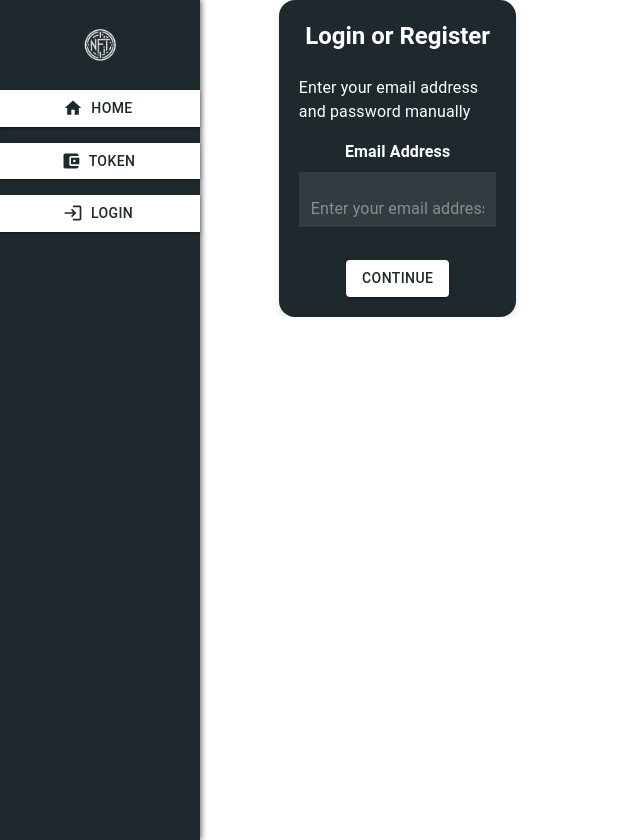
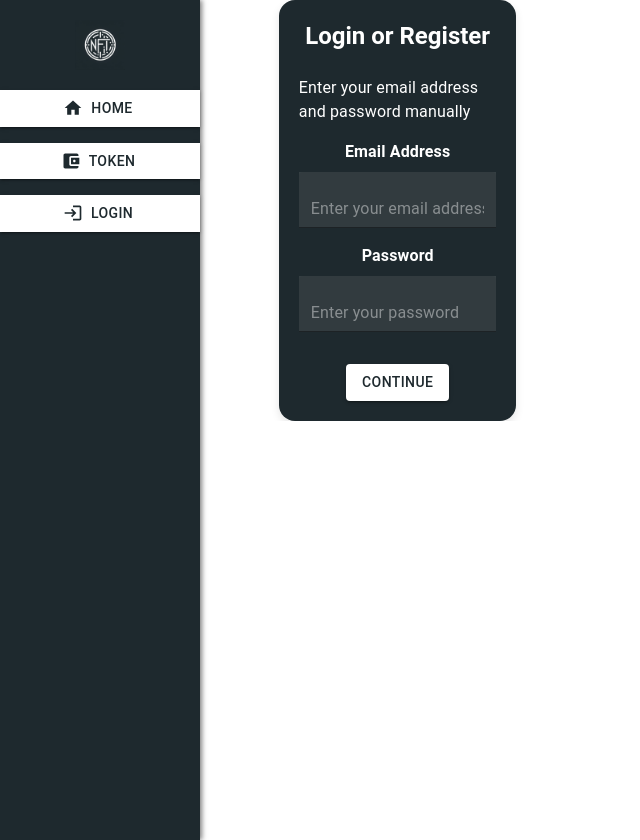
Before and after one commit to M-Blockchain-M-BKC-900/frontend, a React (Create React App) app in the folder enefte/: page /login in a window 1280 px wide. Shown: the whole page, without its empty margins (0-640 px from the left). Built offline with nearby package versions, Linux system fonts and the light colour scheme.

Commit message:
[MODIFIED] LoginPage

```diff
--- a/enefte/src/pages/LoginPage.js
+++ b/enefte/src/pages/LoginPage.js
@@ -36,6 +36,15 @@ const LoginPage = () => {
           placeholder="Enter your email address"
           sx={{ mb: 2, input: { color: 'white' }, backgroundColor: 'rgba(255,255,255,0.1)' }}
         />
+        <Typography sx={{ color: 'white', mb: 1, fontWeight: 'bold' }}>
+          Password
+        </Typography>
+        <TextField
+          variant="filled"
+          fullWidth
+          placeholder="Enter your password"
+          sx={{ mb: 2, input: { color: 'white' }, backgroundColor: 'rgba(255,255,255,0.1)' }}
+        />
         <Button variant="contained" sx={{ mt: 2, bgcolor: 'white', color: '#1E292E' }}>
           Continue
         </Button>
```
